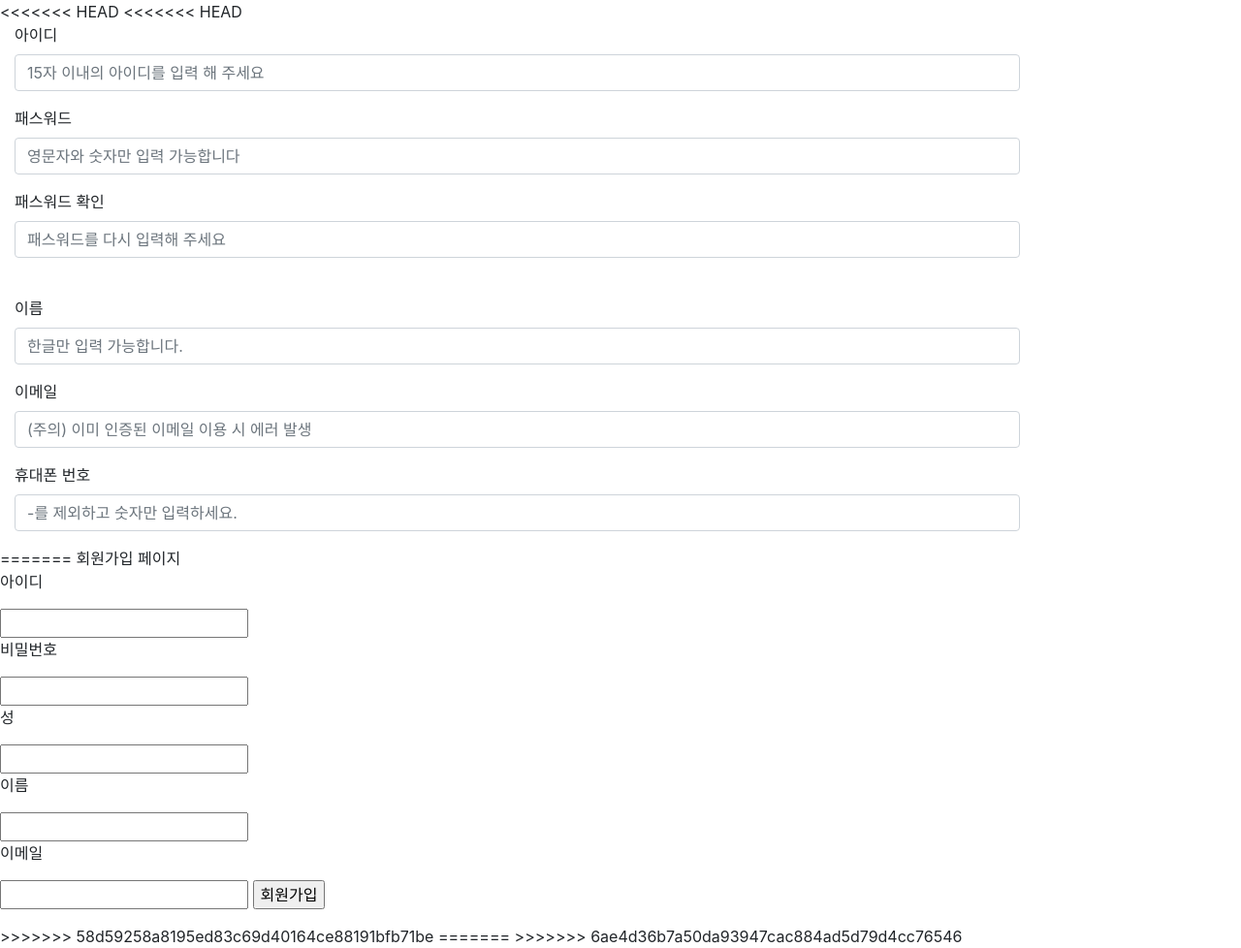
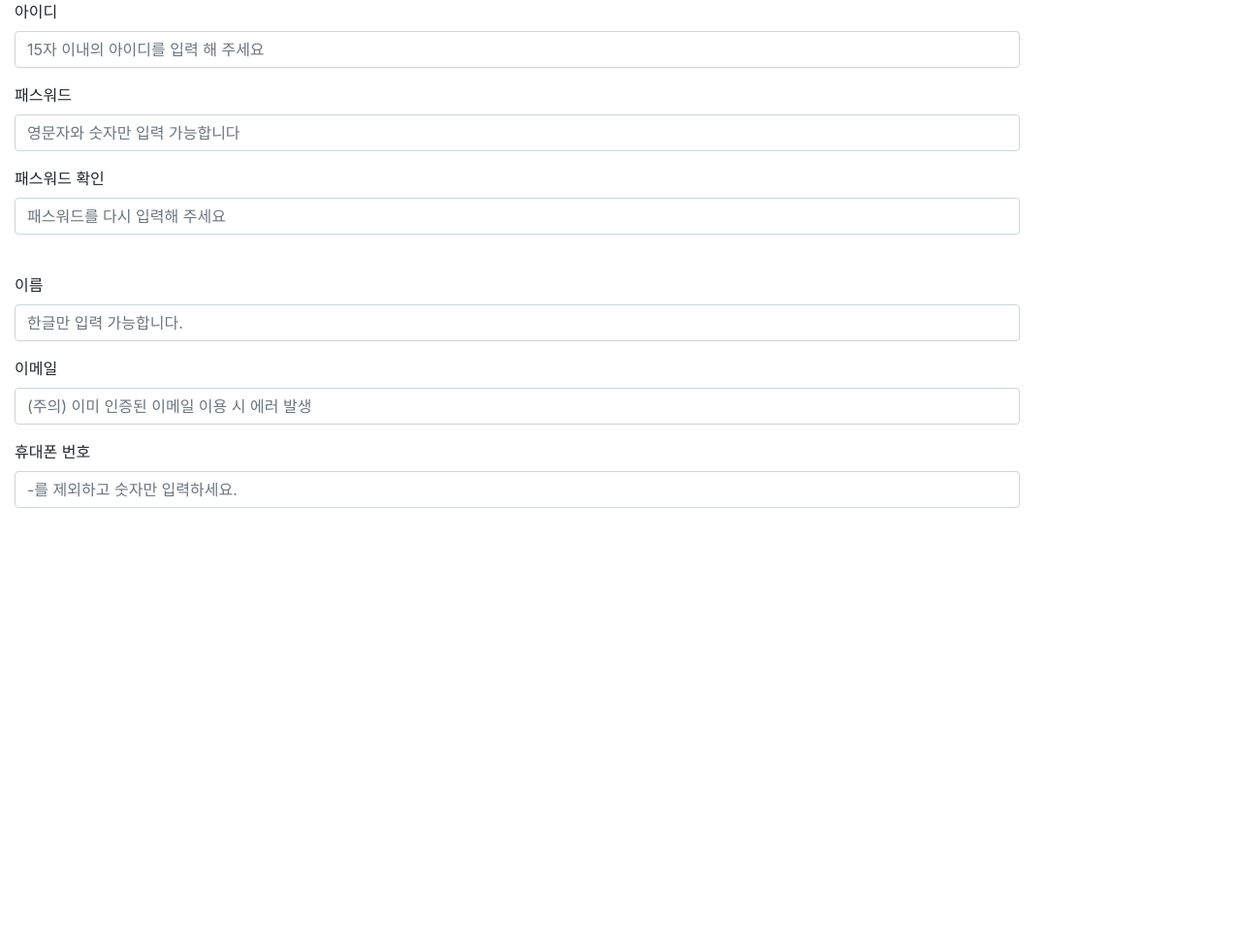
Before and after one commit to seunghyun2269/SecretDiary, a Django app: page /auth/register in a window 1280 px wide. Shown: the whole page at 97% size. After the commit the page ends 524 px from the top, so only its background shows below. Run offline with Django 3.2, Linux system fonts and the light colour scheme; some libraries are stand-ins or nearby versions.

Commit message:
intro, register.html sume

```diff
--- a/accounts/templates/register.html
+++ b/accounts/templates/register.html
@@ -1,5 +1,3 @@
-<<<<<<< HEAD
-<<<<<<< HEAD
 <!DOCTYPE html>
 <html lang="en">
 
@@ -15,9 +13,18 @@
     <script src="https://stackpath.bootstrapcdn.com/bootstrap/4.3.1/js/bootstrap.min.js"></script>
 </head>
 
+<!-- To. 도영 - views.py 내용 갖고와쒑!
+userid = request.POST["userid"] ; 아이디
+password = request.POST["password"] : 비번
+name = request.POST["name"] : 이름
+email = request.POST["email"]   : 이메일
+phonenumber = request.POST["phonenumber"] : 전화번호
+  -->
+
 <body>
     <header class="masthead mb-auto">
     </header>
+    {% csrf_token %}
     <form class="form-horizontal" role="form" method="post">
         <div class="form-group" id="divId">
             <label for="inputId" class="col-lg-2 control-label">아이디</label>
@@ -94,27 +101,3 @@
     </script>
 </body>
 </html>
-=======
-회원가입 페이지
-
-<br>
-
-<form action="" method="POST">
-    {% csrf_token %}
-    <p>아이디</p>
-    <input name="userid" type="text">
-    <p>비밀번호</p>
-    <input name="password" type="password">
-    <p>성</p>
-    <input name="firstname" type="text">
-    <p>이름</p>
-    <input name="lastname" type="text">
-    <p>이메일</p>
-    <input name="email" type="text">
-
-    <input type="submit" value="회원가입">
-
-</form>
->>>>>>> 58d59258a8195ed83c69d40164ce88191bfb71be
-=======
->>>>>>> 6ae4d36b7a50da93947cac884ad5d79d4cc76546
--- a/accounts/views.py
+++ b/accounts/views.py
@@ -26,9 +26,9 @@ def register_view(request) :
         print(request.POST)
         userid = request.POST["userid"]
         password = request.POST["password"]
-        firstname = request.POST["firstname"]
-        lastname = request.POST["lastname"]
+        name = request.POST["name"]
         email = request.POST["email"]
+        phonenumber = request.POST["phonenumber"]
 
         user = User.objects.create_user(userid, password)
         user.lastname = lastname
```
Also changed, not shown: accounts/templates/intro.html (+18 -28 lines).
